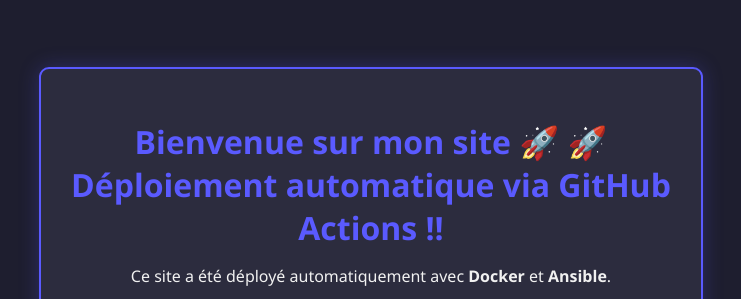
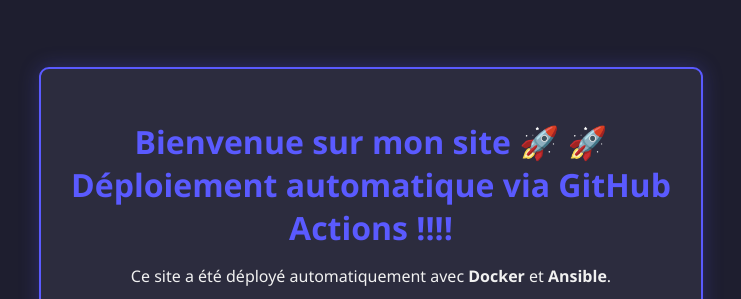
Before and after one commit to deeway92/projet-deploiement-site, a plain HTML site: page site/index.html in a window 1280 px wide. Shown: the part 180-479 px from the top of the page, without its empty margins (269-1010 px from the left). Drawn offline with Linux system fonts and the light colour scheme.

Commit message:
Test déploiement automatique via GitHub Actions v3

```diff
--- a/site/index.html
+++ b/site/index.html
@@ -8,7 +8,7 @@
 </head>
 <body>
     <div class="container">
-        <h1>Bienvenue sur mon site 🚀 🚀 Déploiement automatique via GitHub Actions !!</h1>
+        <h1>Bienvenue sur mon site 🚀 🚀 Déploiement automatique via GitHub Actions !!!!</h1>
         <p>Ce site a été déployé automatiquement avec <strong>Docker</strong> et <strong>Ansible</strong>.</p>
         <p>Powered by <span class="tech">Nginx</span> dans un conteneur Docker 🐳</p>
     </div>
```
